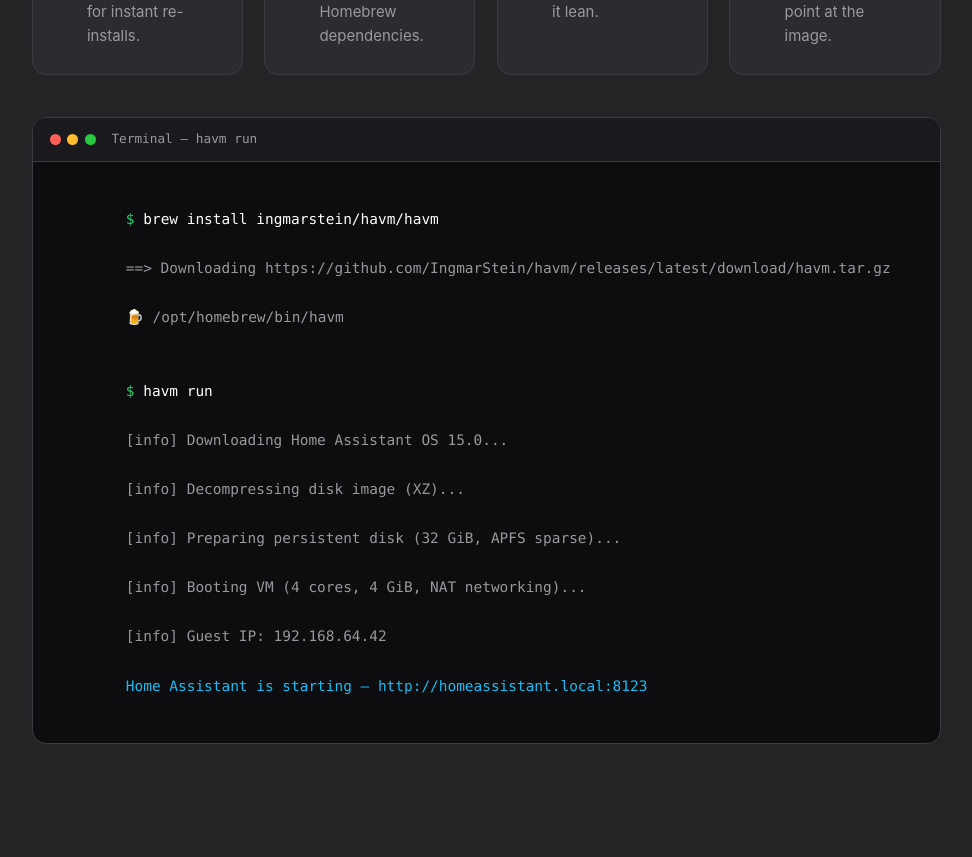
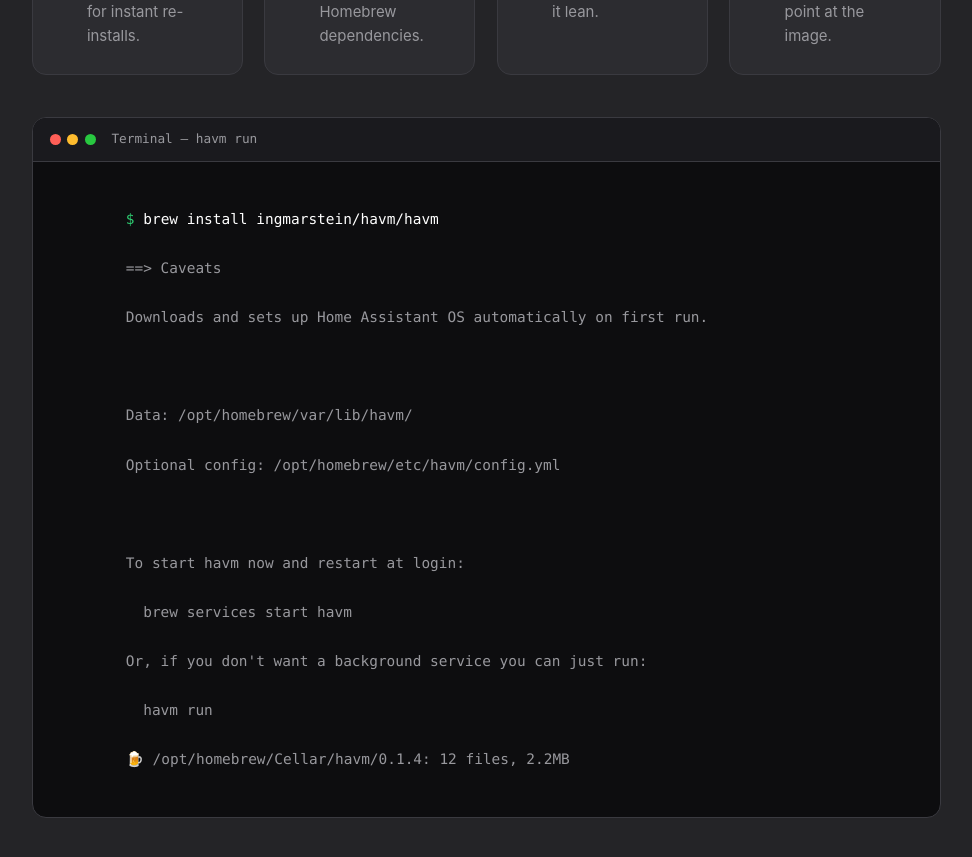
Before and after one commit to IngmarStein/havm, a Jekyll site: the page built from docs/index.md, in a window 1280 px wide and 900 px high, scrolled down 1969 px. Shown: the top 857 px of the window, without its empty margins (154-1126 px from the left). Built offline with Jekyll 4.4.1, drawn with Linux system fonts in a browser that asks for light colours.

Commit message:
docs: use real brew install caveats in terminal, remove --data-dir flag

```diff
--- a/docs/index.md
+++ b/docs/index.md
@@ -115,15 +115,17 @@
       </div>
       <div class="terminal-body">
         <span class="prompt">$</span> <span class="cmd">brew install ingmarstein/havm/havm</span><br>
-        <span class="out">==> Downloading https://github.com/IngmarStein/havm/releases/latest/download/havm.tar.gz</span><br>
-        <span class="out">🍺 /opt/homebrew/bin/havm</span><br><br>
-        <span class="prompt">$</span> <span class="cmd">havm run</span><br>
-        <span class="out">[info] Downloading Home Assistant OS 15.0...</span><br>
-        <span class="out">[info] Decompressing disk image (XZ)...</span><br>
-        <span class="out">[info] Preparing persistent disk (32 GiB, APFS sparse)...</span><br>
-        <span class="out">[info] Booting VM (4 cores, 4 GiB, NAT networking)...</span><br>
-        <span class="out">[info] Guest IP: 192.168.64.42</span><br>
-        <span class="accent">Home Assistant is starting — http://homeassistant.local:8123</span>
+        <span class="out">==> Caveats</span><br>
+        <span class="out">Downloads and sets up Home Assistant OS automatically on first run.</span><br>
+        <br>
+        <span class="out">Data: /opt/homebrew/var/lib/havm/</span><br>
+        <span class="out">Optional config: /opt/homebrew/etc/havm/config.yml</span><br>
+        <br>
+        <span class="out">To start havm now and restart at login:</span><br>
+        <span class="out">  brew services start havm</span><br>
+        <span class="out">Or, if you don't want a background service you can just run:</span><br>
+        <span class="out">  havm run</span><br>
+        <span class="out">🍺 /opt/homebrew/Cellar/havm/0.1.4: 12 files, 2.2MB</span>
       </div>
     </div>
   </div>
```
Also changed, not shown: docs/getting-started.md (+0 -6 lines).
